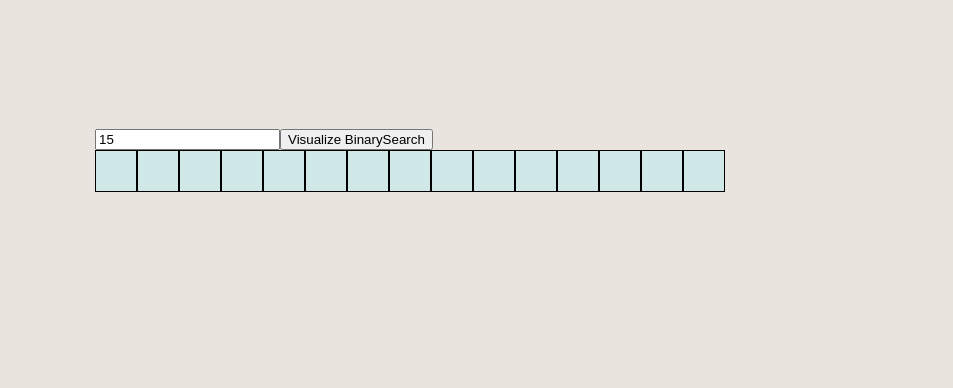
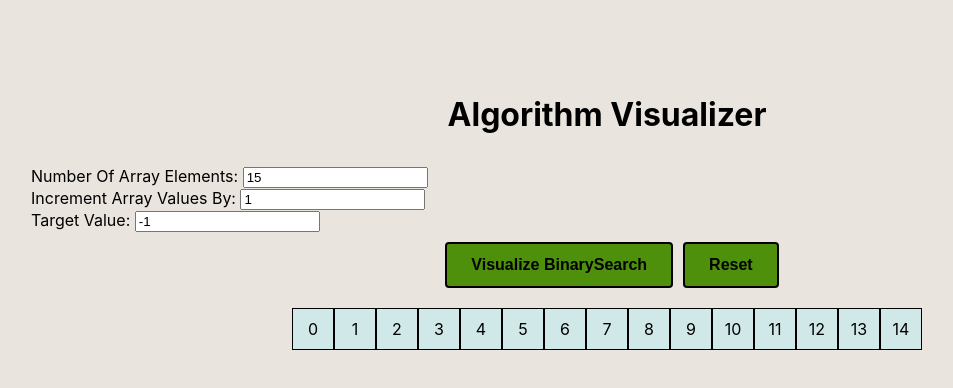
Before and after one commit to MaxVinichenko/arraySearchVisualizer, a React (Create React App) app in the folder my-app/: page / in a window 1280 px wide. Shown: the top 388 px of the page, without its empty margins (33-986 px from the left). Built offline with nearby package versions, Linux system fonts and the light colour scheme.

Commit message:
Animations For Binary Search %50 done; handle target; added values

```diff
--- a/my-app/src/AlgorithmVisualizer/AlgorithmVisualizer.css
+++ b/my-app/src/AlgorithmVisualizer/AlgorithmVisualizer.css
@@ -1,4 +1,29 @@
 .container{
+    padding: 10px;
     display: flex;
+    align-items: center;
+    justify-content: center;
+}
 
-}
+button {
+    margin-left: 10px;
+    display: inline-block;
+    padding: 12px 24px;
+    border: 2px solid black;
+    border-radius: 4px;
+    background-color: #4e900b;
+    color:black;
+    font-size: 16px;
+    font-weight: bold;
+    text-align: center;
+    text-decoration: none;
+    cursor: pointer;
+  }
+
+  button:hover {
+    background-color: #24db27;
+  }
+
+  button:active {
+    background-color: black;
+  }
--- a/my-app/src/AlgorithmVisualizer/AlgorithmVisualizer.jsx
+++ b/my-app/src/AlgorithmVisualizer/AlgorithmVisualizer.jsx
@@ -5,51 +5,84 @@ import binarySearch from "../Algorithms/binarySearch";
 
 
 export default function AlgorithmVisualizer() {
-
   //number of elements to sort through (userInput)
   const nElements =useRef();
+  const increment =useRef();
+  const targetVal =useRef();
   const [nodes, setNodes] = useState([]);
 
-  //creates nodes based of nElements
+  //Mounting nodes
+  useEffect(()=>{
+    handleSetNodes();
+  }, [])
+
+  //Create nodes
   const handleSetNodes =  () => {
     let count = nElements.current.value;
     let newNodes = [];
-
     let index=0;
+    let value=0;
 
     while (count > 0){
-      newNodes.push({index:index, isVisited:false})
+      newNodes.push({index:index, isVisited:false, isGrey:false, value:value, isLast:false})
       count-=1;
       index+=1;
+      value+=parseInt(increment.current.value);
     }
     setNodes([...newNodes]);
   }
 
-  //Mounting the grid on start
-  useEffect(()=>{
+  function handleVisualizeBinarySearch () {
     handleSetNodes();
-  }, [])
 
+    let [visitedNodes, greyNodes] = binarySearch(nodes, targetVal.current.value);
+    let updatedNodes = nodes;
 
-  function handleVisualizeBinarySearch () {
+    visitedNodes.forEach((visitedIndex, index) =>{
+      if (nodes[visitedIndex]){
+          setTimeout(() => {
+            updatedNodes[visitedIndex].isVisited=true;
+            setNodes([...updatedNodes])
+          }, index*800)
+      }
+    })
 
+    greyNodes.forEach(greyIndex => {
+      if (nodes[greyIndex]){
+        updatedNodes[greyIndex].isGrey = true;
+        setNodes([...updatedNodes]);
+      }
+    })
 
-    let [visitedNodes, greyNodes] = binarySearch(nodes, -65);
+    console.log(nodes);
+  }
 
-    console.log(visitedNodes);
-    console.log(greyNodes);
+  function handleReset (){
+    nElements.current.value=15;
+    increment.current.value=1;
+    handleSetNodes();
+  }
 
-
-
+  function handleChangeTarget (){
 
   }
 
-
-
   return (
     <>
+    <label htmlFor="inputField">Number Of Array Elements: </label>
     <input type='number' ref={nElements} defaultValue={15} onChange={handleSetNodes}></input>
-    <button onClick={handleVisualizeBinarySearch}>Visualize BinarySearch</button>
+    <br/>
+    <label htmlFor="inputField">Increment Array Values By: </label>
+    <input type="number" ref={increment} defaultValue={1} onChange={handleSetNodes}></input>
+    <br />
+    <label htmlFor="inputField">Target Value: </label>
+    <input type="number" ref={targetVal} onChange={handleChangeTarget} defaultValue={-1}/>
+    <br />
+    <div className="container">
+      <button onClick={handleVisualizeBinarySearch}>Visualize BinarySearch</button>
+      <button onClick={handleReset}>Reset</button>
+    </div>
+
 
     <div className="container">
         {nodes.map((node) => {
--- a/my-app/src/AlgorithmVisualizer/Node/Node.css
+++ b/my-app/src/AlgorithmVisualizer/Node/Node.css
@@ -3,13 +3,18 @@
   height: 40px;
   background-color: rgb(209, 232, 232);
   border: 1px solid black;
+  display: flex;
+  align-items: center;
+  justify-content: center;
 }
 
-.visitedNode{
-    background-color: rgb(237, 237, 75);
+/*
+.greyNode{
+  background-color: grey;
 }
+*/
 
-.node-visited {
+.visitedNode {
     animation-name: visitedAnimation;
     animation-duration: 1.5s;
     animation-timing-function: ease-out;
@@ -22,22 +27,23 @@
 
   @keyframes visitedAnimation {
     0% {
-      transform: scale(0.3);
-      background-color: rgba(0, 0, 66, 0.75);
-      border-radius: 100%;
+      transform: scale(0.25);
+      background-color: rgb(243, 228, 115);
+      border-radius: 0%;
     }
 
     50% {
-      background-color: rgba(17, 104, 217, 0.75);
+      transform: scale(0.5);
+      background-color: rgb(221, 205, 81);
     }
 
     75% {
-      transform: scale(1.2);
-      background-color: rgba(0, 217, 159, 0.75);
+      transform: scale(0.75);
+      background-color: rgb(202, 182, 37);
     }
 
     100% {
       transform: scale(1);
-      background-color: rgba(0, 190, 218, 0.75);
+      background-color: rgb(225, 159, 61);
     }
   }
--- a/my-app/src/AlgorithmVisualizer/Node/Node.jsx
+++ b/my-app/src/AlgorithmVisualizer/Node/Node.jsx
@@ -2,13 +2,14 @@ import React from "react";
 import "./Node.css"
 
 export default function Node({node}) {
-    const extraClassName = node.isVisited ? "visitedNode" : "";
+    const isVisited = node.isVisited ? "visitedNode" : "";
+    const isGrey = node.isGrey ? "greyNode" : "";
+    const isLast = node.isLast ? "lastNode" : "";
+    const value = node.value;
 
     return (
-
     <div
-    className={`node ${extraClassName}` }
-
-    ></div>
+    className={`node ${isVisited} ${isGrey} ${isLast}`}
+    >{value}</div>
     );
 }
--- a/my-app/src/Algorithms/binarySearch.js
+++ b/my-app/src/Algorithms/binarySearch.js
@@ -16,6 +16,7 @@ export default function binarySearch (nodes,target){
             count ++;
         }
         if (nodes[middle].index==target){
+            nodes[middle].isLast=true;
             return [visitedNodes, greyNodes];
         }
         if (nodes[middle].index>target){
--- a/my-app/src/App.js
+++ b/my-app/src/App.js
@@ -1,13 +1,14 @@
 import './App.css';
 import React, { useState, useRef, useEffect } from "react";
 import AlgorithmVisualizer from './AlgorithmVisualizer/AlgorithmVisualizer';
-
+import Header from './Components/header';
 
 function App() {
 
 
   return (
     <div className="App">
+      <Header/>
       <AlgorithmVisualizer></AlgorithmVisualizer>
     </div>
   );
--- /dev/null
+++ b/my-app/src/Components/header.jsx
@@ -0,0 +1,13 @@
+import React from "react";
+import "./header.css";
+
+export default function Header (){
+    return(
+        <div className="container">
+            <header>
+                <h1>Algorithm Visualizer</h1>
+            </header>
+        </div>
+    )
+
+}
--- a/my-app/src/index.css
+++ b/my-app/src/index.css
@@ -1,5 +1,5 @@
 body {
-  margin: 10vw;
+  margin: 5vw;
   font-family: -apple-system, BlinkMacSystemFont, 'Segoe UI', 'Roboto', 'Oxygen',
     'Ubuntu', 'Cantarell', 'Fira Sans', 'Droid Sans', 'Helvetica Neue',
     sans-serif;
```
Also changed, not shown: my-app/src/Components/header.css (added).
